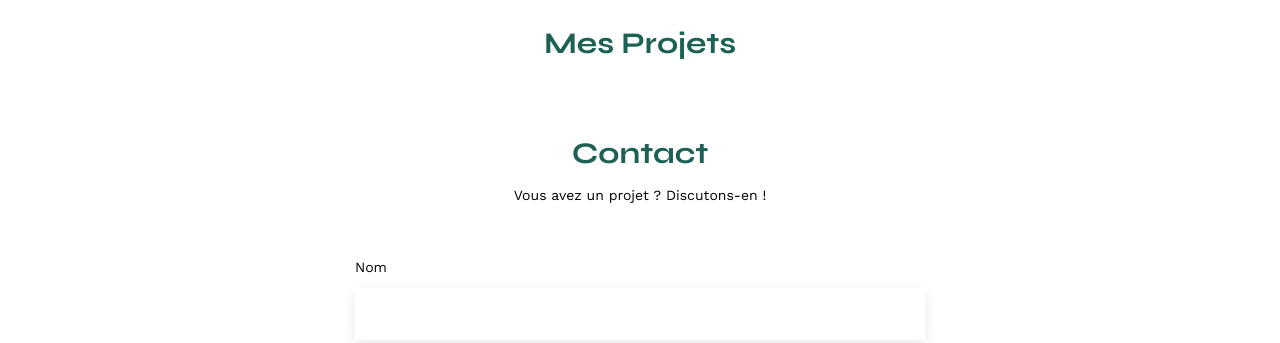
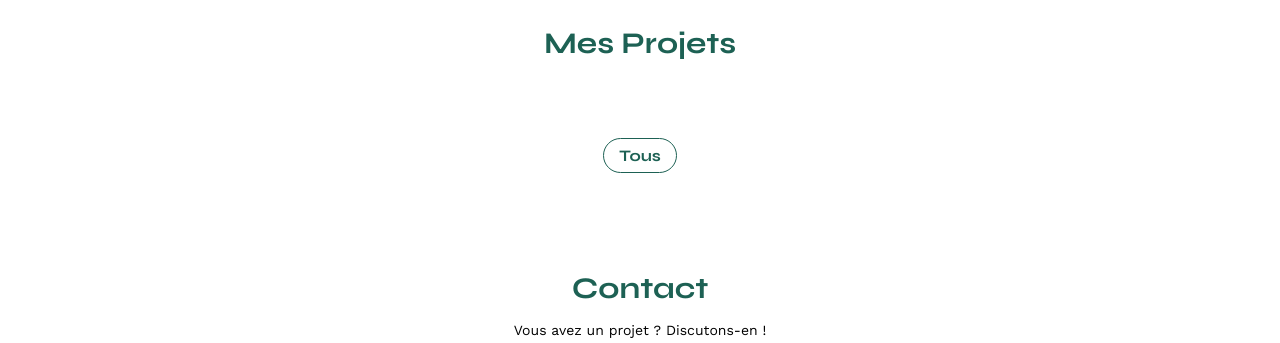
Before and after one commit to Bernard-VERA/Projet-3, a plain HTML site: page FrontEnd/index.html in a window 1280 px wide. Shown: the part 507-850 px from the top of the page. Drawn offline with nearby package versions, Linux system fonts and the light colour scheme; no server answers.

Commit message:
Filtres des projets finis

```diff
--- a/FrontEnd/assets/index.js
+++ b/FrontEnd/assets/index.js
@@ -2,6 +2,7 @@
 const container = document.querySelector(".gallery");
 console.log(container);
 
+let allWorks = [];
 const getWorks = () => {
     fetch("http://localhost:5678/api/works")
         .then(function(response) {
@@ -10,8 +11,24 @@ const getWorks = () => {
         }
         })
         .then(function(data) {
-            let works = data;
-            console.log(works);
+            allWorks = data
+           showWorks()
+        })
+        .catch(function(error) {
+            console.log(error);
+        });
+    }
+getWorks()
+
+const showWorks = (id = null) => {
+    document.querySelector(".gallery").innerHTML = ""
+    let works = allWorks
+        if (id) {
+            works = allWorks.filter((work) => {
+            return work.categoryId == id
+            })
+        }
+
     works.forEach((work, index) => {
         let newFigure = document.createElement('figure');
         let newImage = document.createElement('img');
@@ -23,13 +40,14 @@ const getWorks = () => {
             newFigure.appendChild(newFigcaption);
         document.querySelector(".gallery").appendChild(newFigure);
     });
+}
+
+let newButton = document.createElement('button');
+    newButton.innerText = "Tous";
+    document.querySelector(".category").appendChild(newButton);
+    newButton.addEventListener("click",() => {
+    showWorks()
     })
-        .catch(function(error) {
-            console.log(error);
-        });
-    }
-getWorks()
-
 
 const getCategory = () => {
     fetch("http://localhost:5678/api/categories")
@@ -45,6 +63,9 @@ const getCategory = () => {
             let newButton = document.createElement('button');
                 newButton.innerText = category.name;
                 document.querySelector(".category").appendChild(newButton);
+                newButton.addEventListener("click",() => {
+                    showWorks(category.id)
+                })
             })
         })
     }
--- a/FrontEnd/assets/style.css
+++ b/FrontEnd/assets/style.css
@@ -124,6 +124,28 @@ li:hover {
 	text-align: center;
 	margin-bottom: 1em;
 }
+.category {
+	display: flex;
+	flex-direction: row;
+	justify-content: center;
+	padding: 50px 0 50px 0;
+}
+.category button {
+	border: 1px solid #1D6154;
+	border-radius: 60px ;
+	font-family: 'Syne';
+	font-size: 16px;
+	font-weight: 700;
+	color: #1D6154;
+	background-color: white;
+	padding: 7px 15px 7px 15px;
+	margin-left: 5px;
+	margin-right: 5px;
+}
+.category button:hover {
+	background-color: #1D6154;
+	color: white;
+}
 .gallery {
 	width: 100%;
 	display: grid;
@@ -131,7 +153,6 @@ li:hover {
 	grid-column-gap: 20px;
 	grid-row-gap: 20px;
 }
-
 .gallery img {
 	width: 100%;
 
```
Lines whose indentation alone changed are shown as unchanged.
